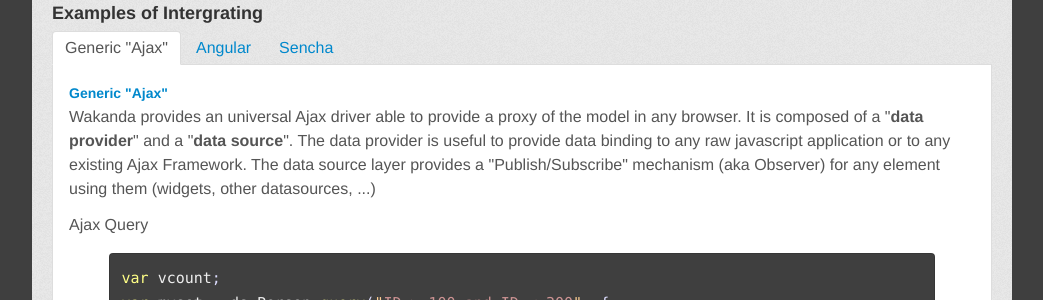
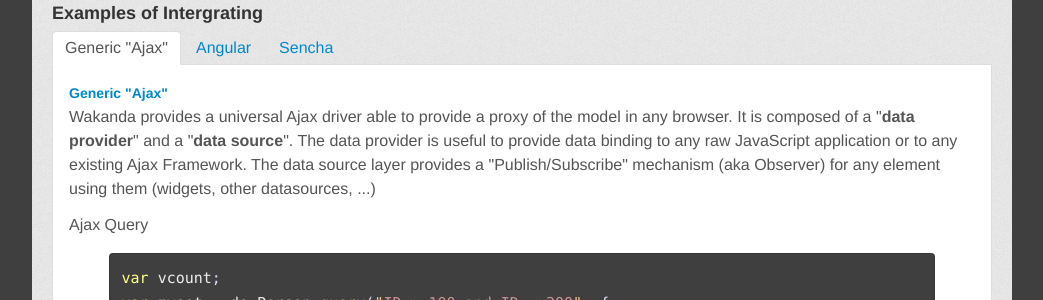
Before and after one commit to WakandaDB/WakandaDB.github.io, a Jekyll site: the page built from index.html, in a window 1280 px wide. Shown: the part 893-1193 px from the top of the page, without its empty margins (118-1161 px from the left). Built offline with Jekyll 4.4.1, drawn with Linux system fonts in a browser that asks for light colours; Markdown is read by kramdown in place of the engine named in the settings; some of the changed lines change nothing that is shown.

Commit message:
gramer and re-phrasing

```diff
--- a/index.html
+++ b/index.html
@@ -88,10 +88,10 @@
             <div class="tab-pane fade in active" id="Universal-Ajax-Connector" aria-selected="true" aria-labeledby="tabNavUniversalAjax">
               <h4> <a name="Universal-Ajax-Connector" class="anchor" href="#Universal-Ajax-Connector"><span class="octicon octicon-link">Generic "Ajax"</span></a></h4>
               <p>
-                Wakanda provides an universal Ajax driver able to provide a proxy of the model in
+                Wakanda provides a universal Ajax driver able to provide a proxy of the model in
                 any browser. It is composed of a "<strong>data provider</strong>" and a
                 "<strong>data source</strong>". The data provider is useful to provide data binding
-                to any raw javascript application or to any existing Ajax Framework. The data source
+                to any raw JavaScript application or to any existing Ajax Framework. The data source
                 layer provides a "Publish/Subscribe" mechanism (aka Observer) for any element using
                 them (widgets, other datasources, ...)
               </p>
@@ -114,7 +114,7 @@
                 <li>data source: <a href="http://doc.wakanda.org/Datasource/Datasource.100-606948.en.html">documentation</a> | <a href="https://github.com/Wakanda/WAF/tree/master/DataSource">source</a>
                 <li>project with few examples: <a href="http://www.youtube.com/watch?v=rLW2r0Qu79U#t=0:36:00">video demo</a> | <a href="https://github.com/rmello4d/NoWaf/archive/master.zip">download</a> | <a href="https://github.com/rmello4d/NoWaf/tree/master/NoWaf/NoWaf/WebFolder">sources</a>
               </ul></p>
-            </div><!-- tabpanel -->
+            </div><!-- Ajax -->
 
             <!-- Angular -->
             <div class="tab-pane fade" id="Angular-Connector" aria-selected="false">
@@ -205,14 +205,14 @@
               <p>more informations:<ul>
                 <li>ng-todo Wakanda branch: <a href="https://github.com/vojtajina/ng-todo/tree/wakanda">source</a>
               </ul></p>
-            </div><!-- tabpanel -->
+            </div><!-- Angular -->
 
             <!-- Sencha -->
             <div class="tab-pane fade" id="Sencha-Connector" aria-selected="false">
               <h4> <a name="Sencha-Connector" class="anchor" href="#Sencha-Connector"><span class="octicon octicon-link">Sencha-Wakanda</span></a></h4>
               <p>
-                First presented during Wakanday 2011, a Sencha Wakanda proxy was realized by a
-                french company called revolunet. It is using directly the REST API.
+                First presented during Wakanday 2011, a Sencha Wakanda proxy was realized by the
+                french company <a href="http://www.revolunet.com">revolunet</a>. This Sencha Wakanda proxy uses the built in Wakanda REST API directly.
               </p>
               <p>
                 Example
```
